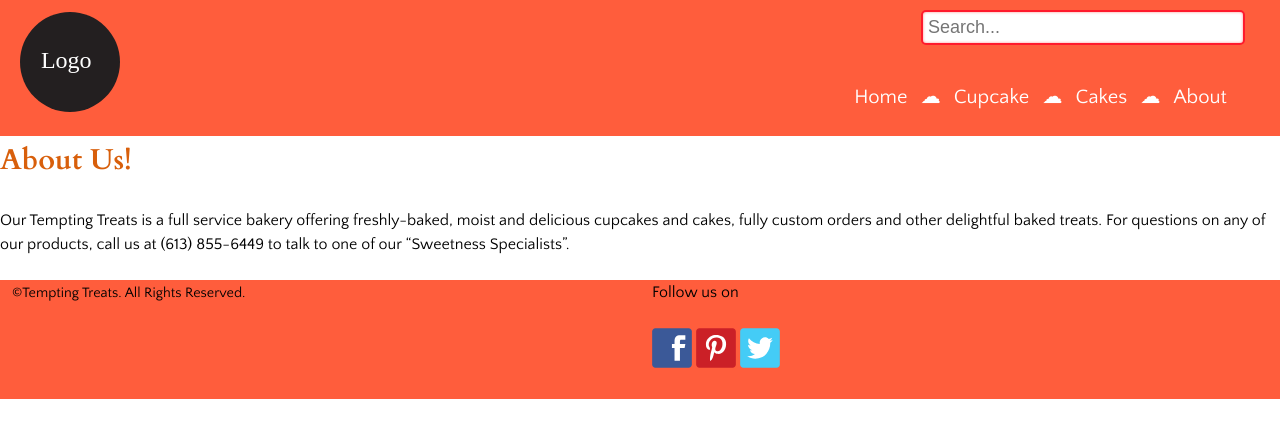
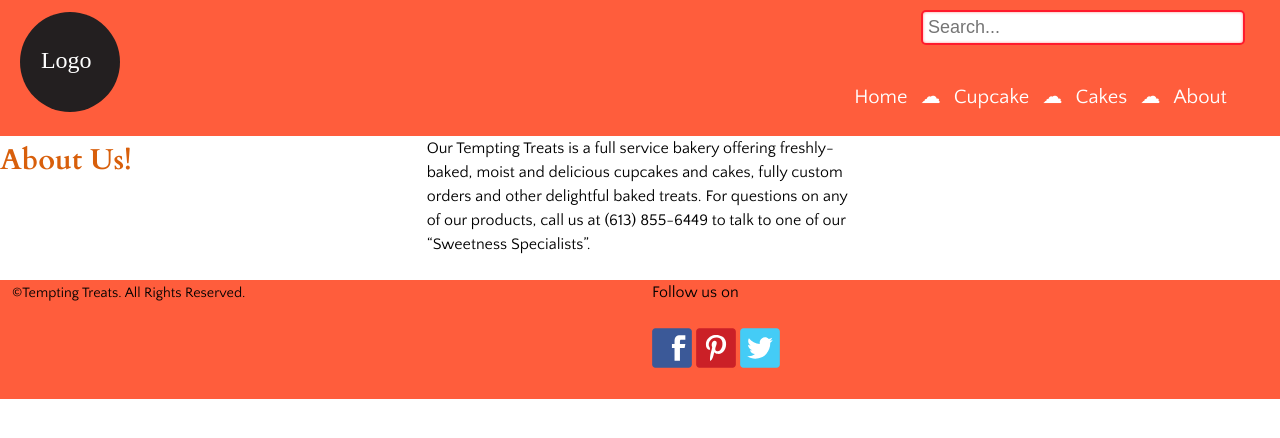
Before and after one commit to mBluebear/ecommerce-website, a Jekyll site: the page built from about.html, in a window 1280 px wide. Shown: the top 438 px of the page. Built offline with Jekyll 4.4.1, drawn with Linux system fonts in a browser that asks for light colours.

Commit message:
fixed the about page

```diff
--- a/about.html
+++ b/about.html
@@ -2,6 +2,12 @@
 layout: default
 ---
 
-<h1>About Us!</h1>
-<p>Our Tempting Treats is a full service bakery offering freshly-baked, moist and delicious cupcakes and cakes, fully custom orders
-    and other delightful baked treats. For questions on any of our products, call us at (613) 855-6449 to talk to one of our “Sweetness Specialists”.</p>
+<div class="grid pad-top-double">
+    <div class="unit unit-s-1 unit-m-1-2 unit-l-1-3">
+        <h1>About Us!</h1>
+    </div>
+    <div class="unit unit-s-1 unit-m-1-2 unit-l-1-3">
+        <p>Our Tempting Treats is a full service bakery offering freshly-baked, moist and delicious cupcakes and cakes, fully custom orders
+            and other delightful baked treats. For questions on any of our products, call us at (613) 855-6449 to talk to one of our “Sweetness Specialists”.</p>
+    </div>
+</div>
--- a/thank-you.html
+++ b/thank-you.html
@@ -7,7 +7,7 @@ layout: default
     <div class="unit unit-s-1 unit-m-1-2 unit-l-1-3">
         <h1>Thank you for doing business with us!</h1>
     </div>
-    <div class="unit unit-s-1 unit-m-1-2 unit-l-2-3">
+    <div class="unit unit-s-1 unit-m-1 unit-l-1">
         <p class="giga">Hope to see you back soon ^-^!</p>
     </div>
 </div>
```
Also changed, not shown: index.html (+9 -2 lines).
